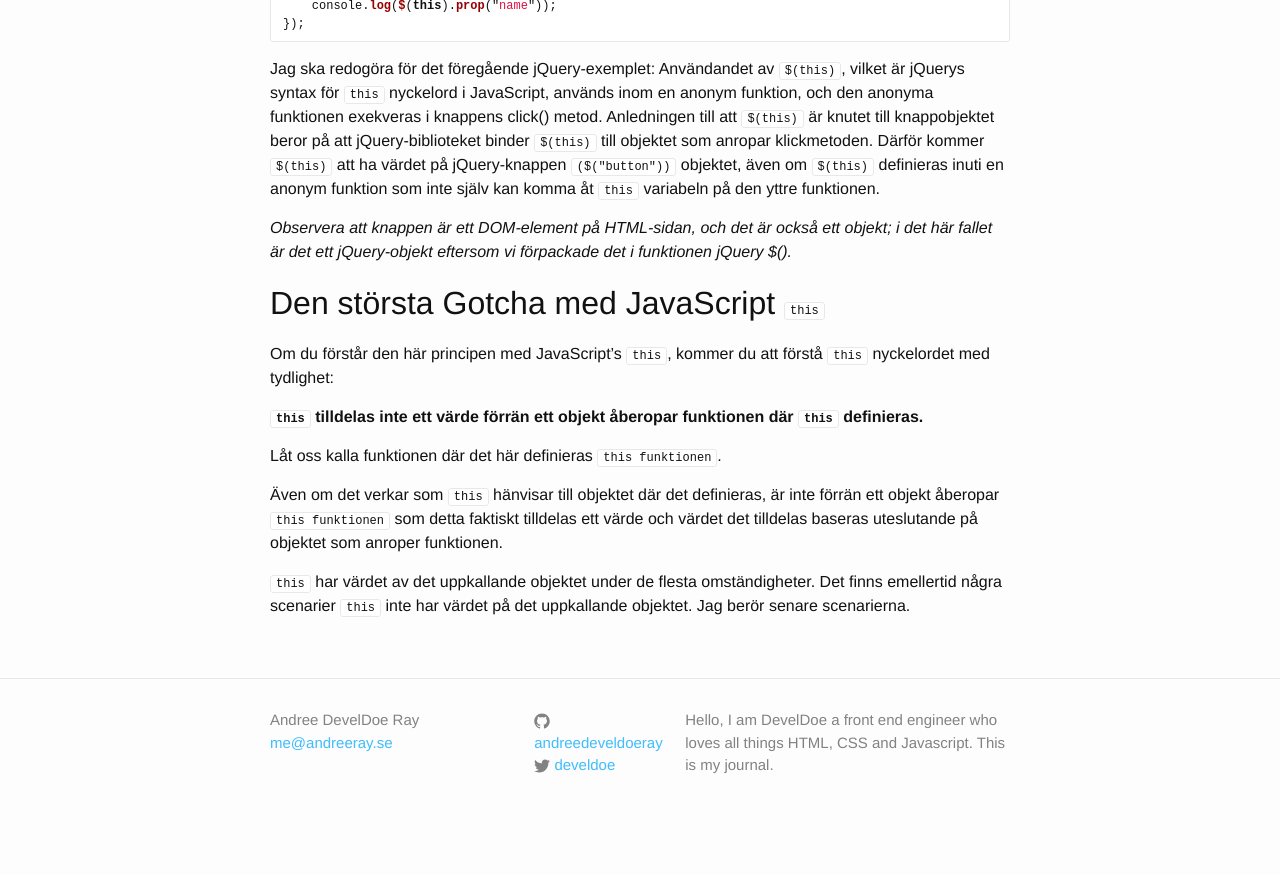
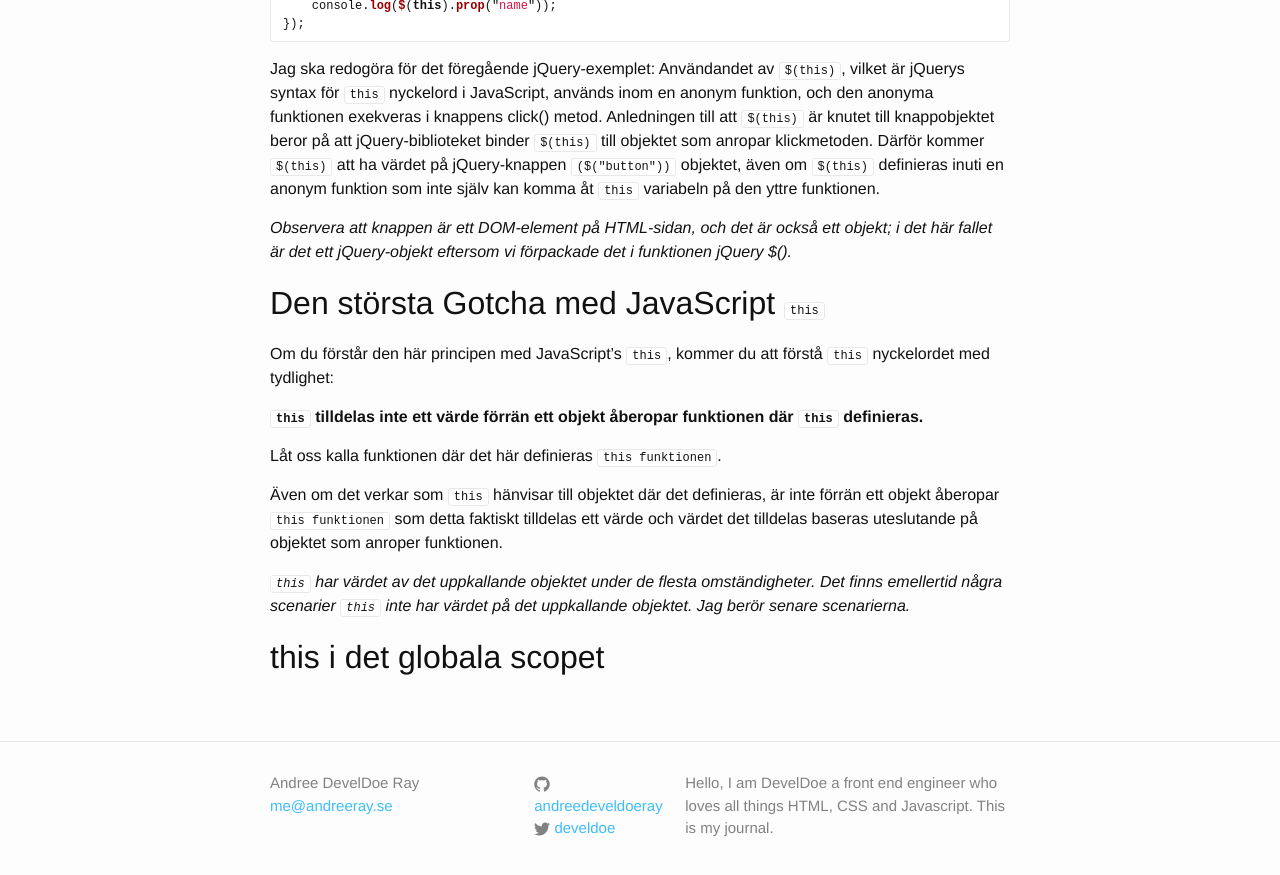
Before and after one commit to develdoe/develdoe.github.io, a Jekyll site: the page built from _posts/2017-11-02-javascript-this.md, in a window 1280 px wide and 900 px high, scrolled down 1817 px. Shown: the top 875 px of the window. Built offline with Jekyll 4.4.1, drawn with Linux system fonts in a browser that asks for light colours; before the commit the page ends 2654 px from its top, so only the background shows below that.

Commit message:
Update 2017-11-02-javascript-this.md

```diff
--- a/_posts/2017-11-02-javascript-this.md
+++ b/_posts/2017-11-02-javascript-this.md
@@ -85,4 +85,6 @@ Låt oss kalla funktionen där det här definieras `this funktionen`.
 
 Även om det verkar som `this` hänvisar till objektet där det definieras, är inte förrän ett objekt åberopar `this funktionen` som detta faktiskt tilldelas ett värde och värdet det tilldelas baseras uteslutande på objektet som anroper funktionen.
 
-`this` har värdet av det uppkallande objektet under de flesta omständigheter. Det finns emellertid några scenarier `this` inte har värdet på det uppkallande objektet. Jag berör senare scenarierna.
+*`this` har värdet av det uppkallande objektet under de flesta omständigheter. Det finns emellertid några scenarier `this` inte har värdet på det uppkallande objektet. Jag berör senare scenarierna.*
+
+## this i det globala scopet
```
